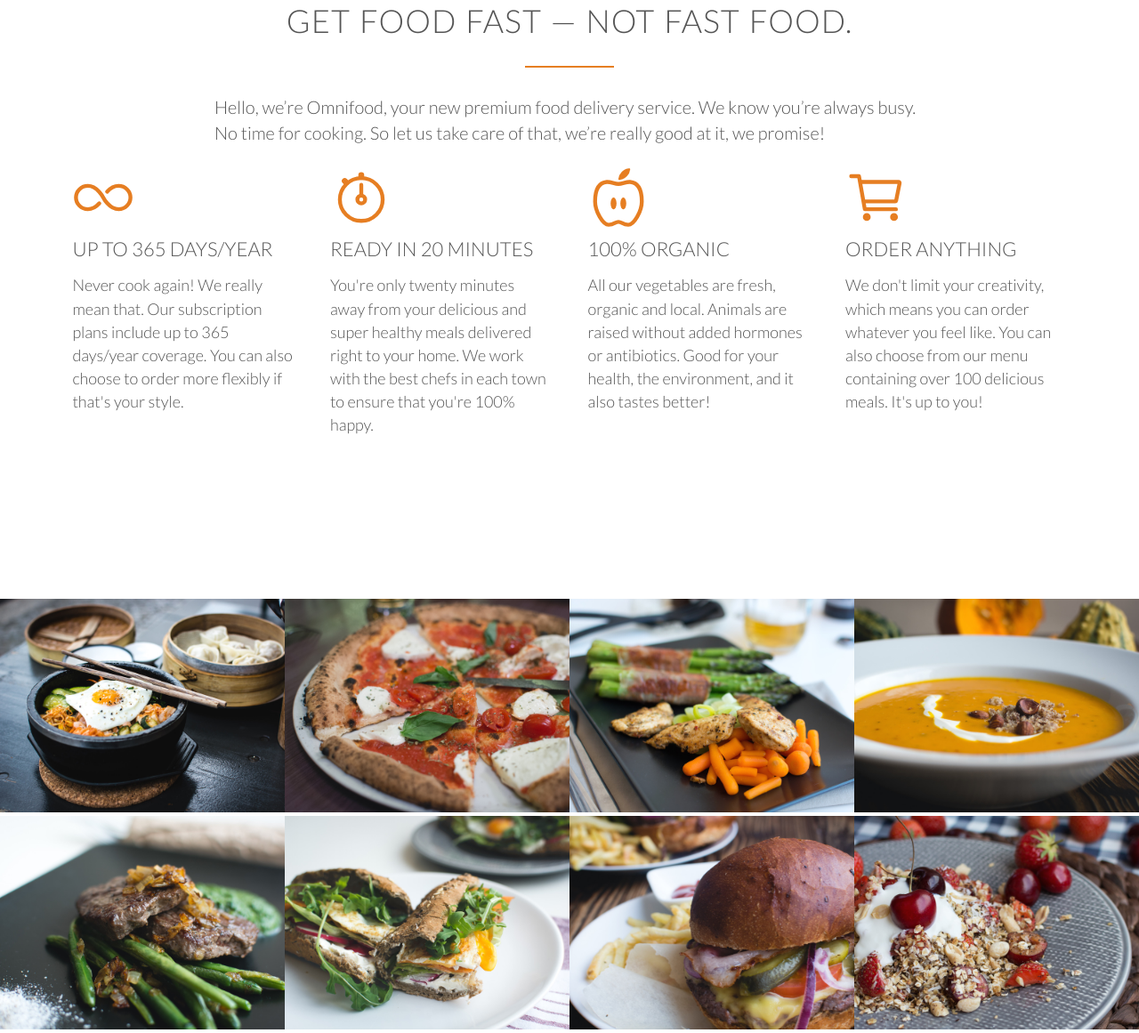
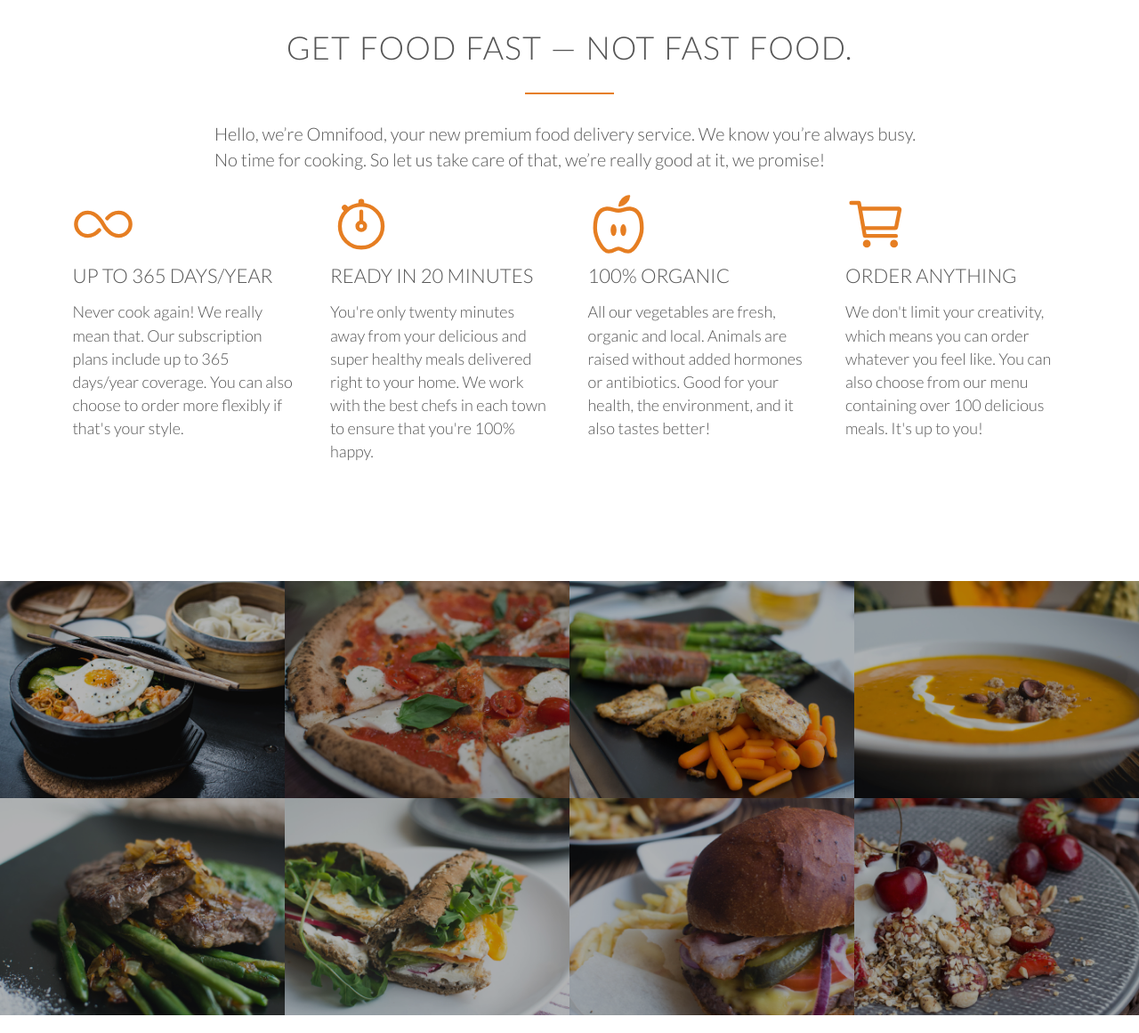
Before and after one commit to Kirasamp/omnifood, a plain HTML site: page index.html in a window 1280 px wide. Shown: the part 877-2038 px from the top of the page at 89% size. Drawn offline with nearby package versions, Linux system fonts and the light colour scheme.

Commit message:
added effects on img:hover, put a bigger margin in features section

```diff
--- a/resources/CSS/style.css
+++ b/resources/CSS/style.css
@@ -199,8 +199,19 @@ header {
 }
 
 /* -----------------------------------------------------
+FEATURES
+----------------------------------------------------- */
+.section-features {
+  margin: 30px;
+}
+
+/* -----------------------------------------------------
 MEALS
 ----------------------------------------------------- */
+.section-meals {
+  padding: 0;
+}
+
 .meals-showcase {
   list-style: none;
   width: 100%;
@@ -215,9 +226,19 @@ MEALS
 .meal-photo {
   width: 100%;
   margin: 0;
+  overflow: hidden;
+  background-color: black;
 }
 
 .meal-photo img {
+  opacity: 0.7;
   width: 100%;
   height: auto;
+  transform: scale(1.15);
+  transition: transform 0.5s, opacity 0.5s;
 }
+
+.meal-photo img:hover {
+  opacity: 1;
+  transform: scale(1.03);
+}
```
